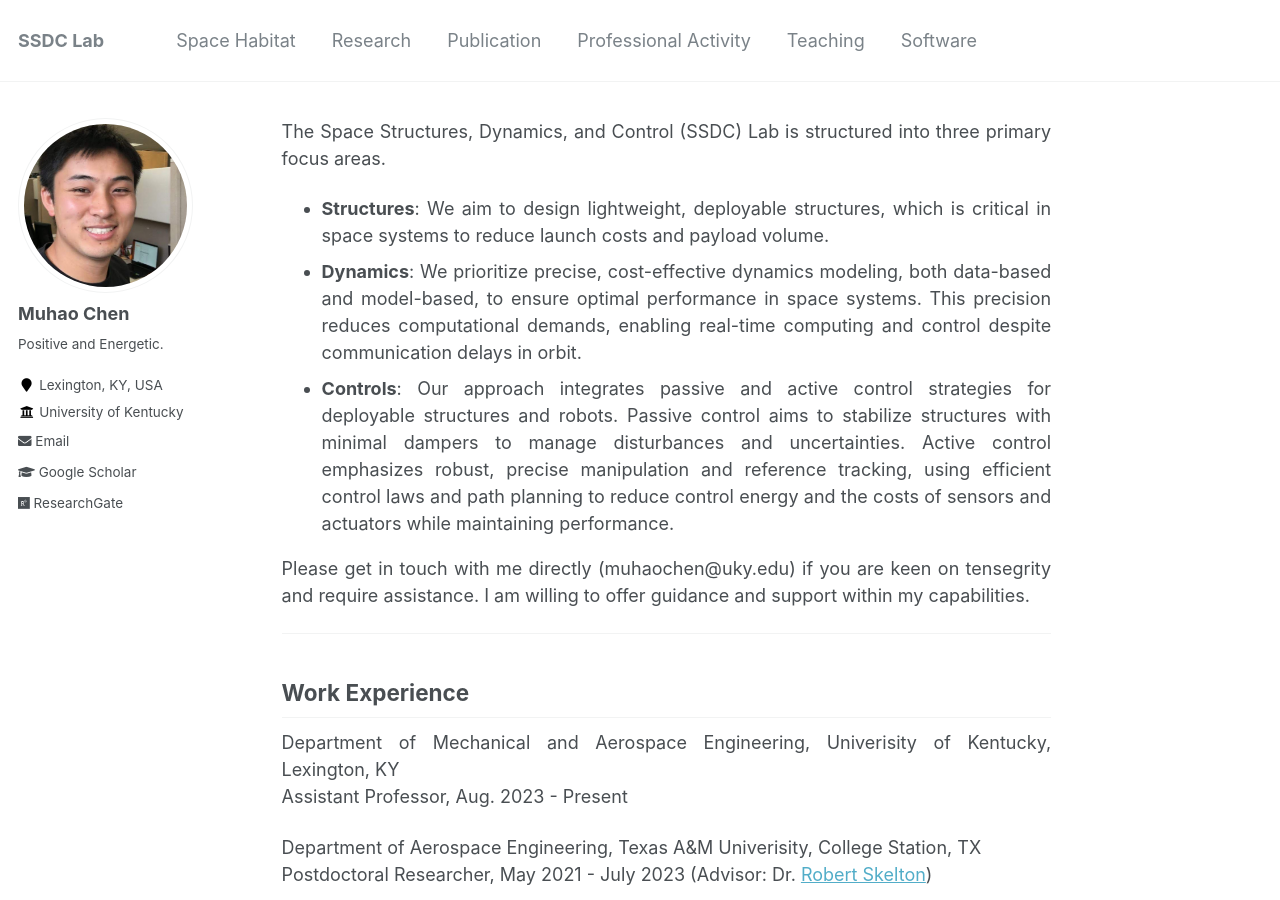
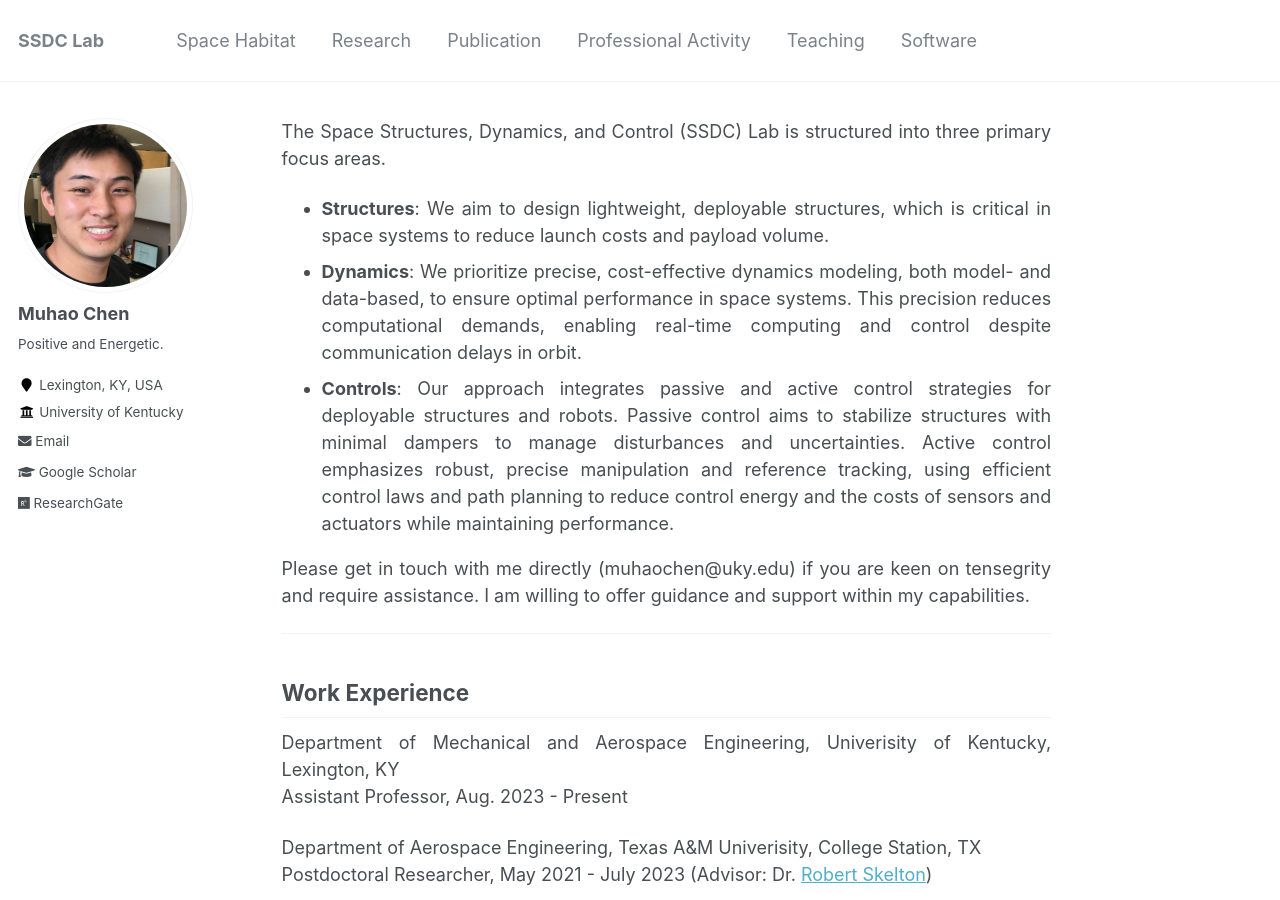
Before and after one commit to Muhao-Chen/muhao-chen.github.io, a Jekyll site: the page built from _pages/about.md, in a window 1280 px wide and 900 px high. Built offline with Jekyll 4.4.1, drawn with Linux system fonts in a browser that asks for light colours.

Commit message:
Update about.md

```diff
--- a/_pages/about.md
+++ b/_pages/about.md
@@ -20,7 +20,7 @@ toc: true
 
 The Space Structures, Dynamics, and Control (SSDC) Lab is structured into three primary focus areas.
 * **Structures**: We aim to design lightweight, deployable structures, which is critical in space systems to reduce launch costs and payload volume.
-* **Dynamics**: We prioritize precise, cost-effective dynamics modeling, both data-based and model-based, to ensure optimal performance in space systems. This precision reduces computational demands, enabling real-time computing and control despite communication delays in orbit.
+* **Dynamics**: We prioritize precise, cost-effective dynamics modeling, both model- and data-based, to ensure optimal performance in space systems. This precision reduces computational demands, enabling real-time computing and control despite communication delays in orbit.
 * **Controls**: Our approach integrates passive and active control strategies for deployable structures and robots. Passive control aims to stabilize structures with minimal dampers to manage disturbances and uncertainties. Active control emphasizes robust, precise manipulation and reference tracking, using efficient control laws and path planning to reduce control energy and the costs of sensors and actuators while maintaining performance.
 
 
```
